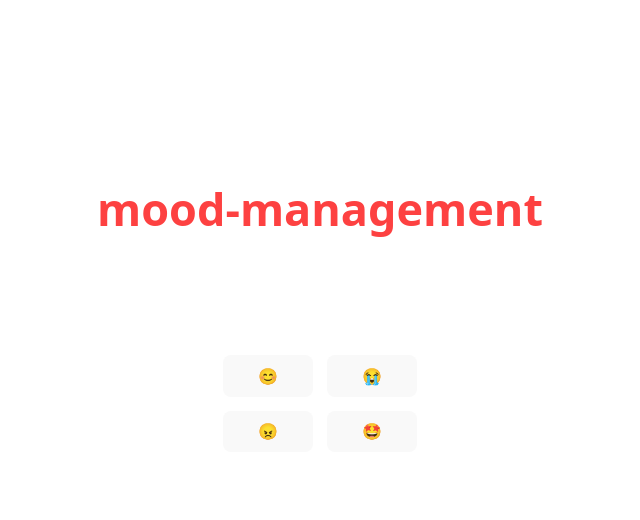
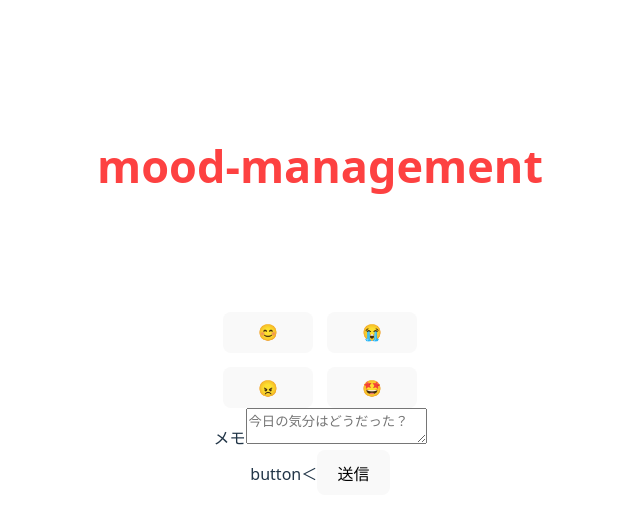
Before and after one commit to s1f10250184/devapp, a React (Vite) app in the folder moodmane/: page / in a window 1280 px wide. Shown: the top 520 px of the page, without its empty margins (320-960 px from the left). Built offline with nearby package versions, Linux system fonts and the light colour scheme.

Commit message:
メモ機能の追加だけどまだ望んでいる形と比べて程遠い

```diff
--- a/moodmane/src/App.jsx
+++ b/moodmane/src/App.jsx
@@ -1,4 +1,4 @@
-import { useState } from 'react'
+import { memo, useState } from 'react'
 import reactLogo from './assets/react.svg'
 import viteLogo from '/vite.svg'
 import './App.css'
@@ -10,9 +10,12 @@ import './App.css'
     { key: "fantastic", label: "🤩"},
   ];
 
-function Recode() {
+function MyButton() {
+  return (
+    <button>送信</button>
+  );
+}
 
-}
 
 const Header = <h2>mood-management</h2>;
 
@@ -20,6 +23,9 @@ function App() {
   const selectMood = (key) => {
     console.log("selected:", key);
   };
+
+  const [memo, setMemo] = useState("");
+
 
   return (
     <div>
@@ -38,6 +44,7 @@ function App() {
           </button>
         ))}
       </div>
+      <CommentsField/>
     </div>
   );
 }
@@ -55,11 +62,11 @@ function CommentsField({memo, setMemo}) {
         />
       </div>
       <div>
-        <p>送信</p>
+        button＜
         <MyButton/>
       </div>
     </div>
-  )
+  );
 }
 
 
```
